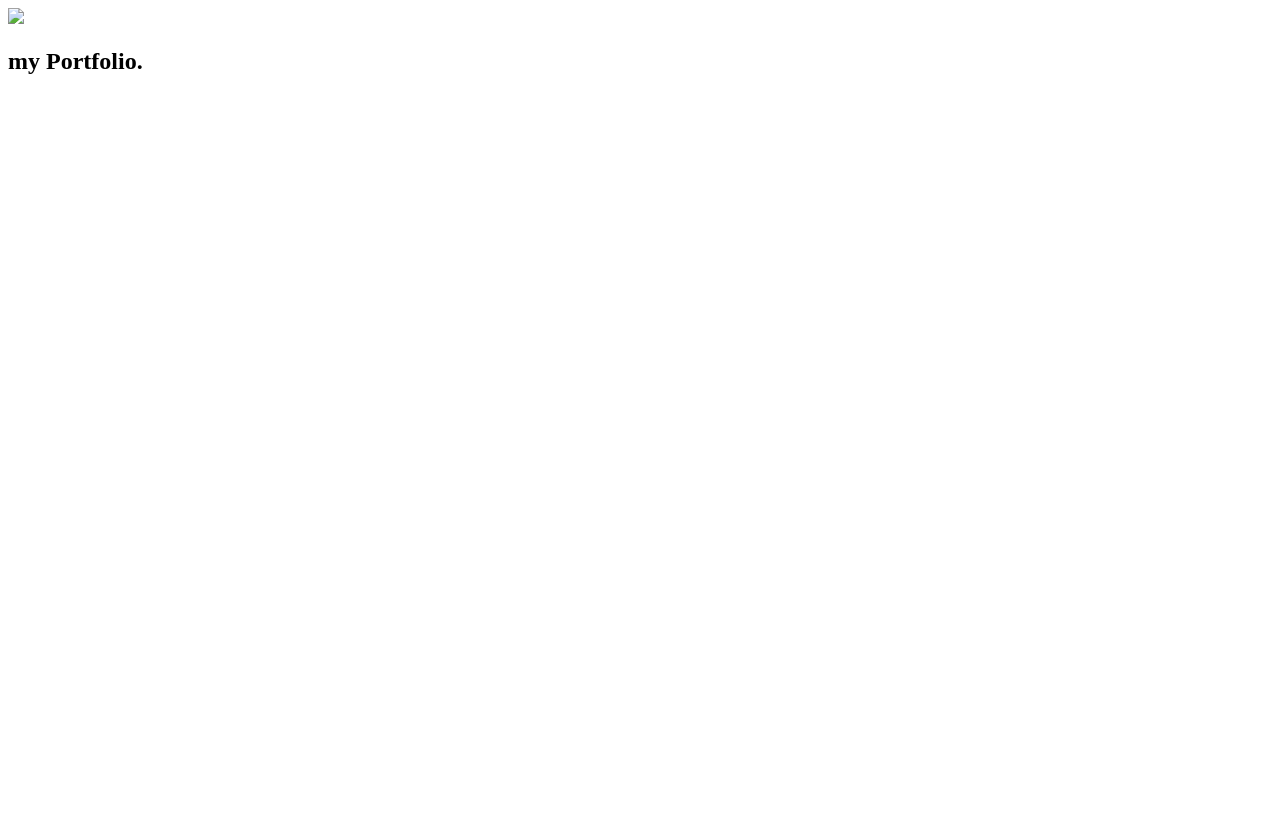
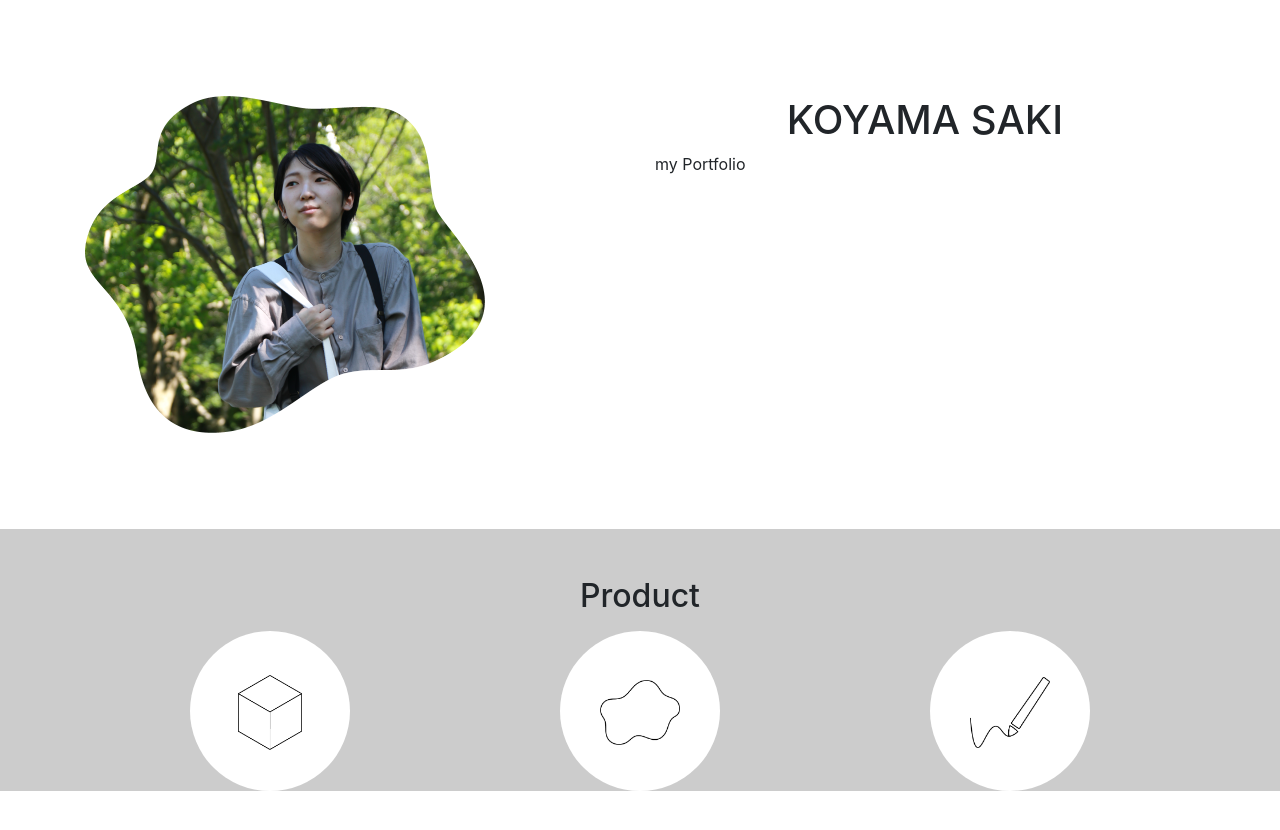
Before and after one commit to koyama-0/portfolio, a plain HTML site: page index.html in a window 1280 px wide. Before the commit the page ends 800 px from the top, so only its background shows below. Drawn offline with nearby package versions, Linux system fonts and the light colour scheme.

Commit message:
design update

```diff
--- a/style.css
+++ b/css/style.css
@@ -1,3 +1,50 @@
+.mypic{
+  width: 400px;
+}
+.works {
+  margin: 0 auto;
+  padding-bottom: 0!important;
+  background-color: hsl(0, 0%, 80%);
+  display: flex;
+  justify-content: space-around;
+  margin-bottom: 100px;
+
+}
+.myname {
+  display: flex;
+  justify-content: center;
+  align-items: center;
+}
+.product{
+  margin: 0 auto;
+  display: flex;
+  justify-content: space-around;
+}
+.center{
+  text-align: center;
+}
+.button_circle {
+  width: 10em;
+  height: 10em;
+  line-height: 10em;
+
+  border-radius: 50%;
+  overflow: hidden;
+
+  transition: .4s;
+
+  text-align: center;
+  background-color: hsl(0, 0%, 100%)
+}
+
+
+
+.button_circle:active {
+  -webkit-transform: translateY(2px);
+  transform: translateY(2px);
+  box-shadow: 0 0 1px rgba(0, 0, 0, 0.15);
+  border-bottom: none;
+ }
 @media screen and (max-width: 480px) {
     #totop{
         position: fixed;
@@ -7,10 +54,8 @@
         right: 20px!important;
         cursor: pointer;
     }
-    .my-photo {
-        clip-path: circle(135px at center);   /* 半径と画像の中心点（center)を指定 */
-        text-align:center;
-        width: 100%;
+    .mypic {
+        width: 400px;
     }
     .title{
         margin: 0 20px 0 20px;
--- a/index.html
+++ b/index.html
@@ -2,14 +2,58 @@
 <html lang="ja">
   <head>
     <title>sachomaru</title>
+    <meta charset="utf-8">
+    <meta name="description" content="小山紗希のポートフォリオサイトです。">
+
+    <!-- Bootstrap CSS -->
+    <link rel="stylesheet" href="https://stackpath.bootstrapcdn.com/bootstrap/4.5.0/css/bootstrap.min.css"
+        integrity="sha384-9aIt2nRpC12Uk9gS9baDl411NQApFmC26EwAOH8WgZl5MYYxFfc+NcPb1dKGj7Sk" crossorigin="anonymous">
+    <link rel="stylesheet" href="./css/style.css" media="screen">
   </head>
   <body>
     <!-- profile -->
-    <section>
-      <div class="container">
-        <img src="./img/mypic.png">
-      </div>
-      <div>
-        <h1 class="my-name">my Portfolio.</h1>
+    <section class="top py-5 my-5">
+        <div class="container">
+            <div class="row ">
+                <div class="col-md-6">
+                    <img src="./image/mypic.png" class="mypic" alt="mypic">
+                </div>
+                <div class="col-md-6">
+                    <h1 class="myname">KOYAMA SAKI</h1>
+                    <p>my Portfolio</p>
+                </div>
+            </div>
+        </div>
+    </section>
+    <!-- product -->
+    <section class="works">
+        <div class="container works-f">
+            <h2 class="text-center mt-5 mb-3">Product</h2>
+            <div class="row product">
+              <div class="col-md-3 center">
+                <div class="product">
+                  <div class="button_circle">
+                    <img src="./image/portfolio-kako.png" alt="..." width="40%">
+                  </div>
+                </div>
+              </div>
+              <div class="col-md-3 center">
+                <div class="product">
+                  <div class="button_circle">
+                    <img src="./image/portfolio-study.png" alt="..." width="50%">
+                  </div>
+                </div>
+              </div>
+              <div class="col-md-3 center">
+                <div class="product">
+                  <div class="button_circle">
+                    <img src="./image/portfolio-design.png" alt="..." width="50%">
+                  </div>
+                </div>
+              </div>
+            </div>
+        </div>
+    </section>
+
   </body>
 </html>
```
Also changed, not shown: 1 other file.
